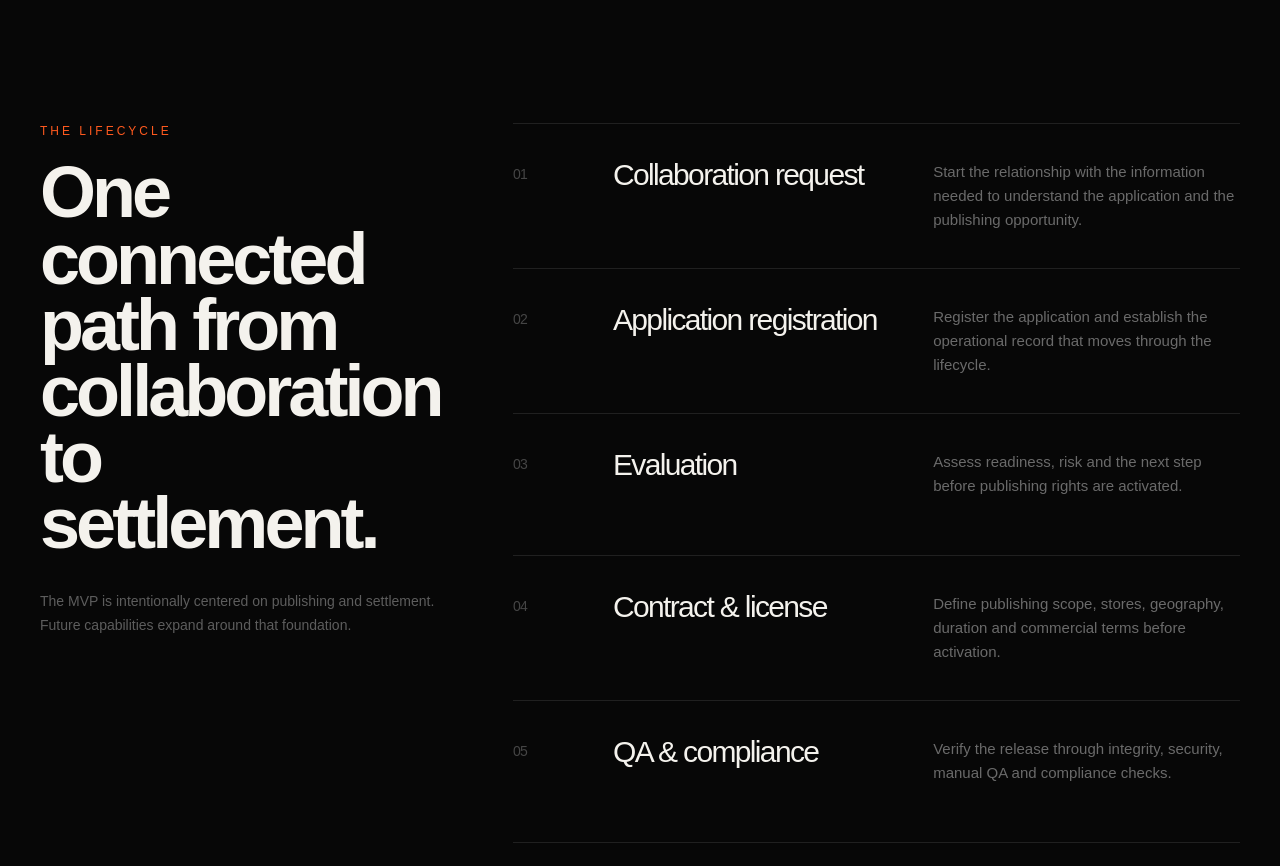
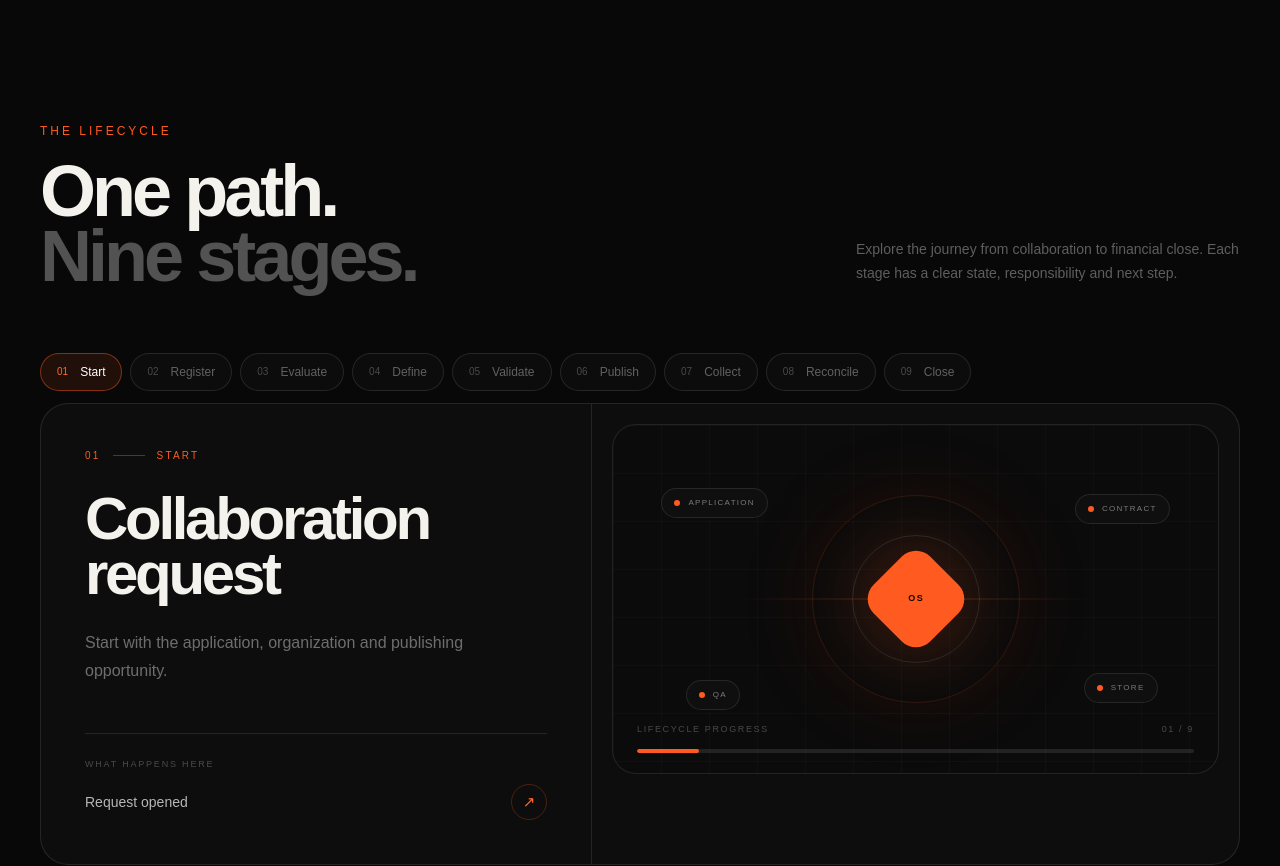
Before and after one commit to mohamad-es/Fonitas-website, a Next.js app: page / in a window 1280 px wide. Shown: the part 1280-2146 px from the top of the page. Built offline with nearby package versions, Linux system fonts and the light colour scheme.

Commit message:
replace lifecycle list with interactive wizard

```diff
--- a/app/page.tsx
+++ b/app/page.tsx
@@ -7,34 +7,7 @@ import { PublishingModels } from "@/components/home/publishing-models";
 import { PricingSection } from "@/components/home/pricing-section";
 import { FAQSection } from "@/components/home/faq-section";
 import { ContactSection } from "@/components/home/contact-section";
-
-const capabilities = [
-  [
-    "01",
-    "Collaboration request",
-    "Start the relationship with the information needed to understand the application and the publishing opportunity.",
-  ],
-  [
-    "02",
-    "Application registration",
-    "Register the application and establish the operational record that moves through the lifecycle.",
-  ],
-  ["03", "Evaluation", "Assess readiness, risk and the next step before publishing rights are activated."],
-  [
-    "04",
-    "Contract & license",
-    "Define publishing scope, stores, geography, duration and commercial terms before activation.",
-  ],
-  ["05", "QA & compliance", "Verify the release through integrity, security, manual QA and compliance checks."],
-  [
-    "06",
-    "Publishing",
-    "Prepare assets, builds and store submission while keeping the publishing operation accountable.",
-  ],
-  ["07", "Revenue collection", "Bring post-publication revenue into the financial workflow."],
-  ["08", "Reconciliation", "Reconcile external revenue facts against costs and the active contractual rules."],
-  ["09", "Settlement", "Create settlement, statement and payment records and close the financial loop."],
-];
+import { LifecycleWizard } from "@/components/home/lifecycle-wizard";
 
 const Arrow = () => <span aria-hidden="true">↗</span>;
 
@@ -105,34 +78,16 @@ export default function Home() {
         </div>
       </section>
 
-      <section id="how-it-works" className="mx-auto max-w-[1400px] px-6 py-24 sm:py-28 lg:px-10 lg:py-36">
-        <div className="grid gap-16 lg:grid-cols-[.72fr_1.28fr]">
-          <div className="lg:sticky lg:top-32 lg:self-start">
-            <p className="mb-5 text-xs uppercase tracking-[0.25em] text-[#ff5a1f]">The lifecycle</p>
-            <h2 className="font-display max-w-xl text-5xl font-semibold leading-[.92] sm:text-7xl">
-              One connected path from collaboration to settlement.
-            </h2>
-            <p className="mt-8 max-w-md text-sm leading-6 text-white/35">
-              The MVP is intentionally centered on publishing and settlement. Future capabilities expand around that
-              foundation.
-            </p>
+      <section id="how-it-works" className="border-b border-white/[0.08] bg-[#080808]">
+        <div className="mx-auto max-w-[1400px] px-6 py-24 sm:py-28 lg:px-10 lg:py-36">
+          <div className="flex flex-col gap-7 lg:flex-row lg:items-end lg:justify-between">
+            <div className="max-w-3xl">
+              <p className="mb-5 text-xs uppercase tracking-[0.25em] text-[#ff5a1f]">The lifecycle</p>
+              <h2 className="font-display max-w-3xl text-5xl font-semibold leading-[.9] sm:text-7xl">One path.<br /><span className="text-white/30">Nine stages.</span></h2>
+            </div>
+            <p className="max-w-sm text-sm leading-6 text-white/35 lg:pb-1">Explore the journey from collaboration to financial close. Each stage has a clear state, responsibility and next step.</p>
           </div>
-          <div className="border-t border-white/10">
-            {capabilities.map(([number, title, description]) => (
-              <article
-                key={number}
-                className="group grid gap-4 border-b border-white/10 py-8 transition-colors hover:bg-white/[0.015] sm:min-h-[142px] sm:grid-cols-[72px_1fr_1.05fr] sm:items-start sm:gap-7 sm:py-9"
-              >
-                <span className="font-display text-sm font-medium text-white/25 transition-colors group-hover:text-[#ff5a1f] sm:pt-1">
-                  {number}
-                </span>
-                <h3 className="font-display text-[1.65rem] font-medium leading-none tracking-[-.035em] transition group-hover:text-[#ff6a2a] sm:text-3xl">
-                  {title}
-                </h3>
-                <p className="max-w-lg text-[13px] leading-6 text-white/40 sm:text-[15px]">{description}</p>
-              </article>
-            ))}
-          </div>
+          <LifecycleWizard />
         </div>
       </section>
 
```
